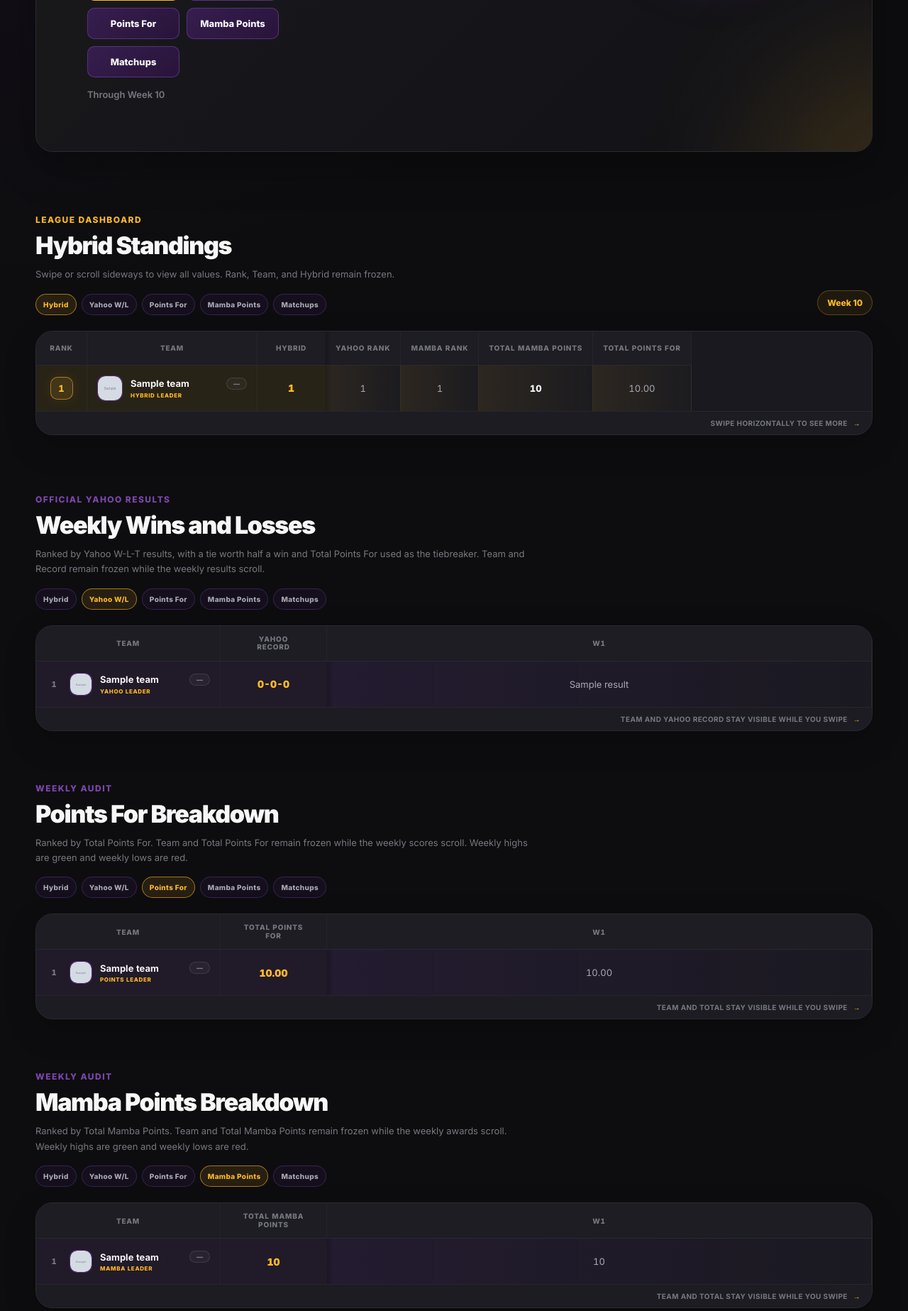
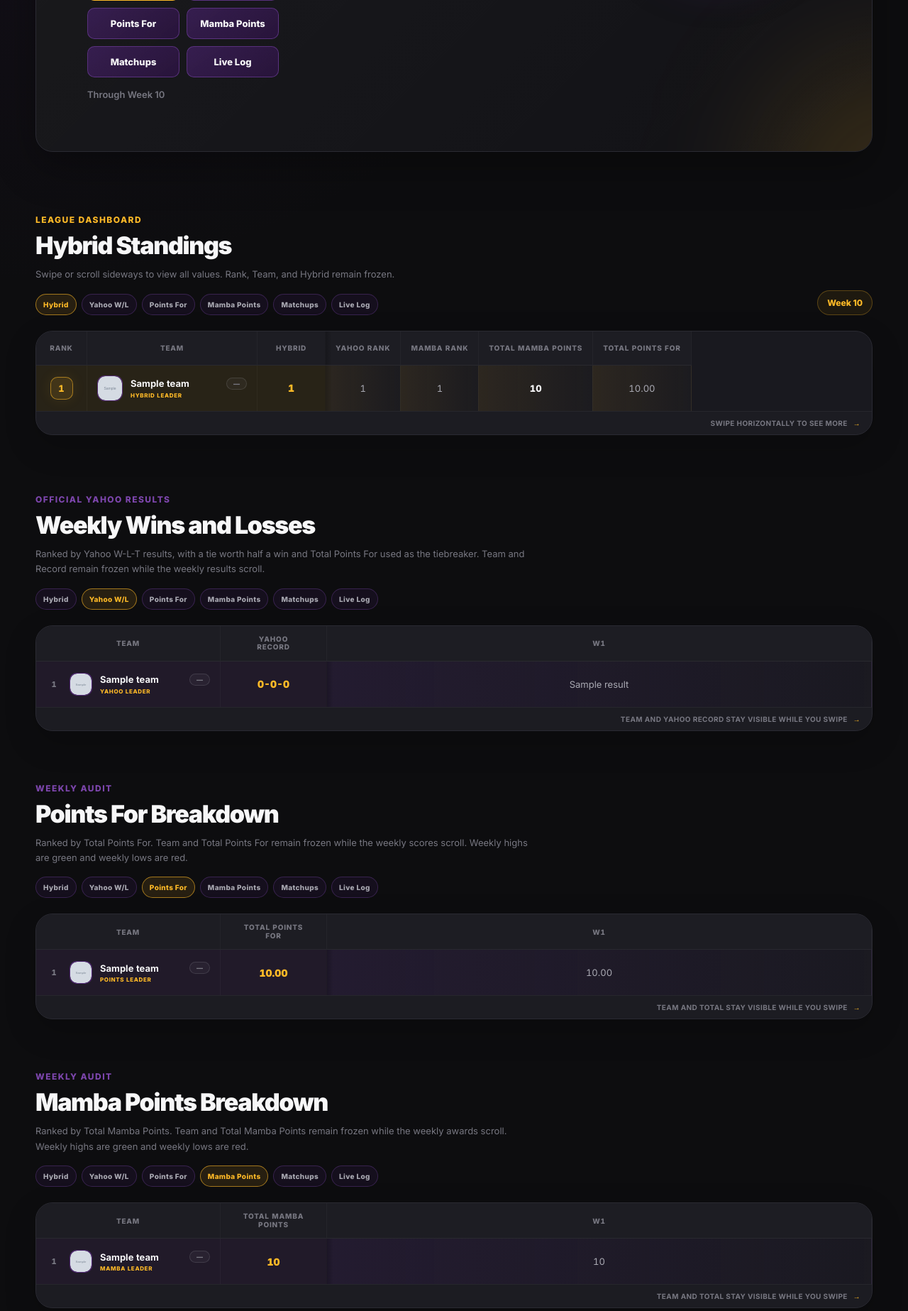
Before and after one commit to DI-main-ai/mamba-fantasy-scorer, a FastAPI app: template templates/home.html in a window 1280 px wide. Shown: the part 629-2476 px from the top of the page at 71% size. Run offline with FastAPI, Linux system fonts and the light colour scheme; the template is opened without the code that fills it: most values are stand-ins (such as "Sample title", 1, 10 or a date in 2020); grey boxes marked "Sample" are stand-in pictures; some libraries are stand-ins or nearby versions.

Commit message:
Link dashboard to live scoring log

```diff
--- a/templates/home.html
+++ b/templates/home.html
@@ -13,6 +13,7 @@
     <a class="section-jump-link {% if active == 'points' %}is-active{% endif %}" href="#points-breakdown">Points For</a>
     <a class="section-jump-link {% if active == 'mamba' %}is-active{% endif %}" href="#mamba-breakdown">Mamba Points</a>
     <a class="section-jump-link {% if active == 'matchups' %}is-active{% endif %}" href="#weekly-matchups">Matchups</a>
+    <a class="section-jump-link" href="/scoring-log?season={{ season }}&week={{ current_week }}">Live Log</a>
 </nav>
 {% endmacro %}
 
@@ -52,6 +53,7 @@
                 <a class="dashboard-button" href="#points-breakdown">Points For</a>
                 <a class="dashboard-button" href="#mamba-breakdown">Mamba Points</a>
                 <a class="dashboard-button" href="#weekly-matchups">Matchups</a>
+                <a class="dashboard-button" href="/scoring-log?season={{ season }}&week={{ current_week }}">Live Log</a>
             </div>
             <span class="updated-label">Through Week {{ current_week }}</span>
         </div>
```
